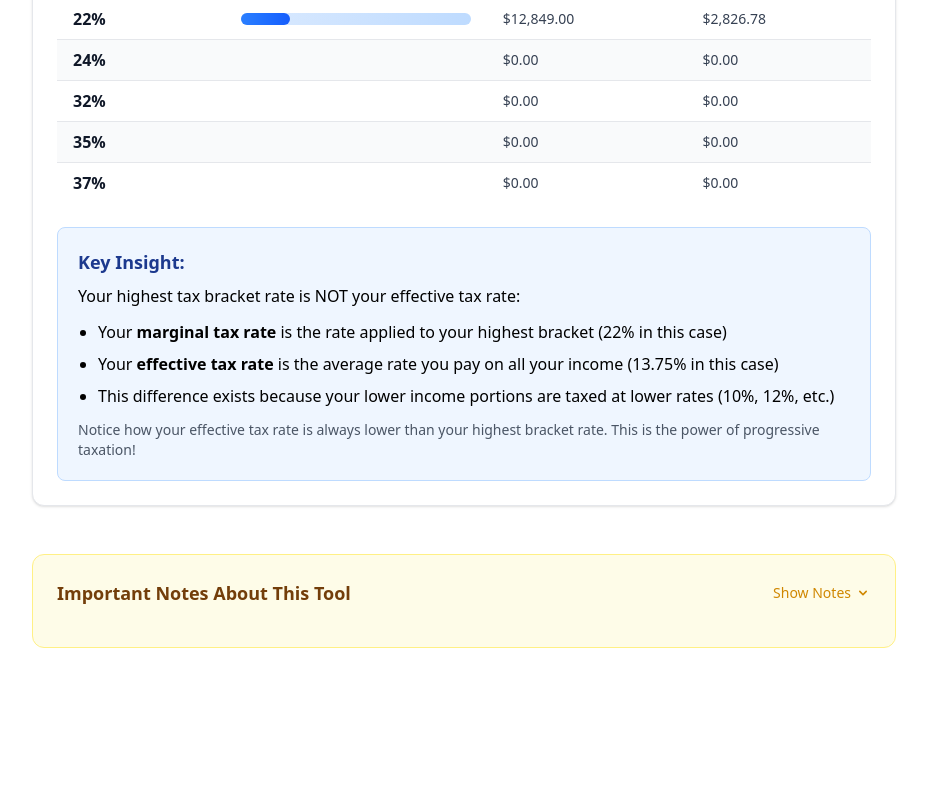
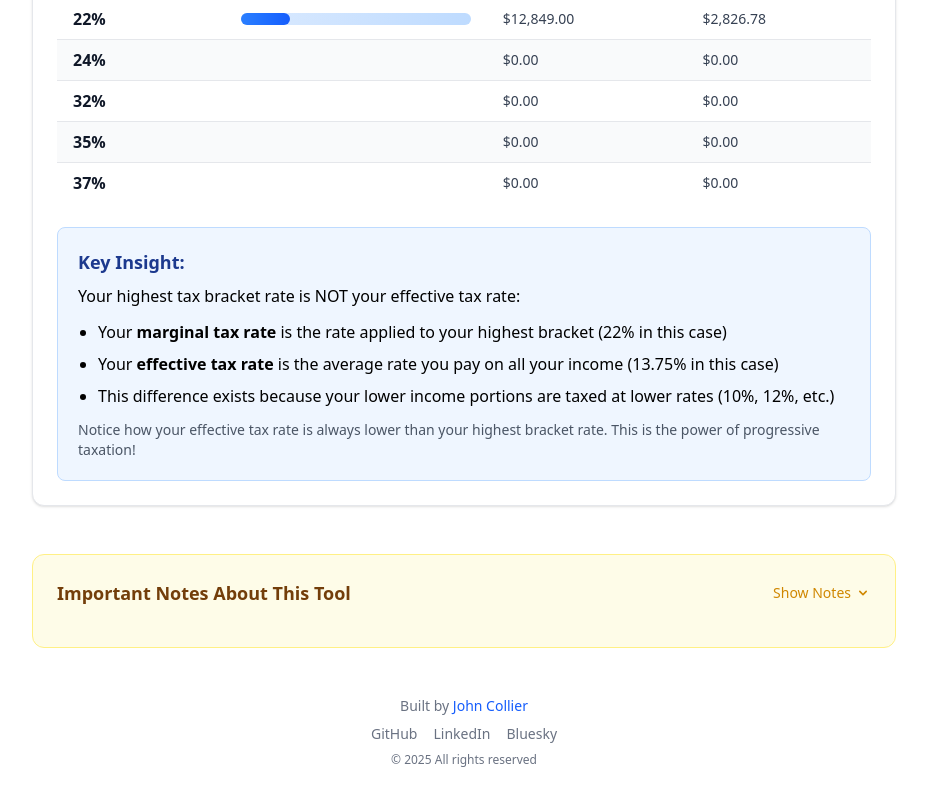
Before and after one commit to jpcollier/marginal-tax, a SvelteKit app: page / in a window 1280 px wide. Shown: the part 1317-2117 px from the top of the page, without its empty margins (176-1103 px from the left). Before the commit the page ends 1997 px from the top, so only its background shows below. Built offline with nearby package versions, Linux system fonts and the light colour scheme.

Commit message:
refactor: replace social media icons with text links in footer

```diff
--- a/src/routes/+page.svelte
+++ b/src/routes/+page.svelte
@@ -301,4 +301,17 @@
             </div>
         {/if}
     </div>
+
+    <!-- Footer -->
+    <footer class="mt-12 text-center text-sm text-gray-500">
+        <div class="space-y-2">
+            <p>Built by <a href="https://johncollier.me" target="_blank" rel="noopener noreferrer" class="text-blue-600 hover:text-blue-800">John Collier</a></p>
+            <div class="flex justify-center space-x-4">
+                <a href="https://github.com/jpcollier" target="_blank" rel="noopener noreferrer" class="text-gray-500 hover:text-gray-700">GitHub</a>
+                <a href="https://www.linkedin.com/in/john-collier-6557115b/" target="_blank" rel="noopener noreferrer" class="text-gray-500 hover:text-gray-700">LinkedIn</a>
+                <a href="https://bsky.app/profile/katocollier.bsky.social" target="_blank" rel="noopener noreferrer" class="text-gray-500 hover:text-gray-700">Bluesky</a>
+            </div>
+            <p class="text-xs">© {new Date().getFullYear()} All rights reserved</p>
+        </div>
+    </footer>
 </div>
```
